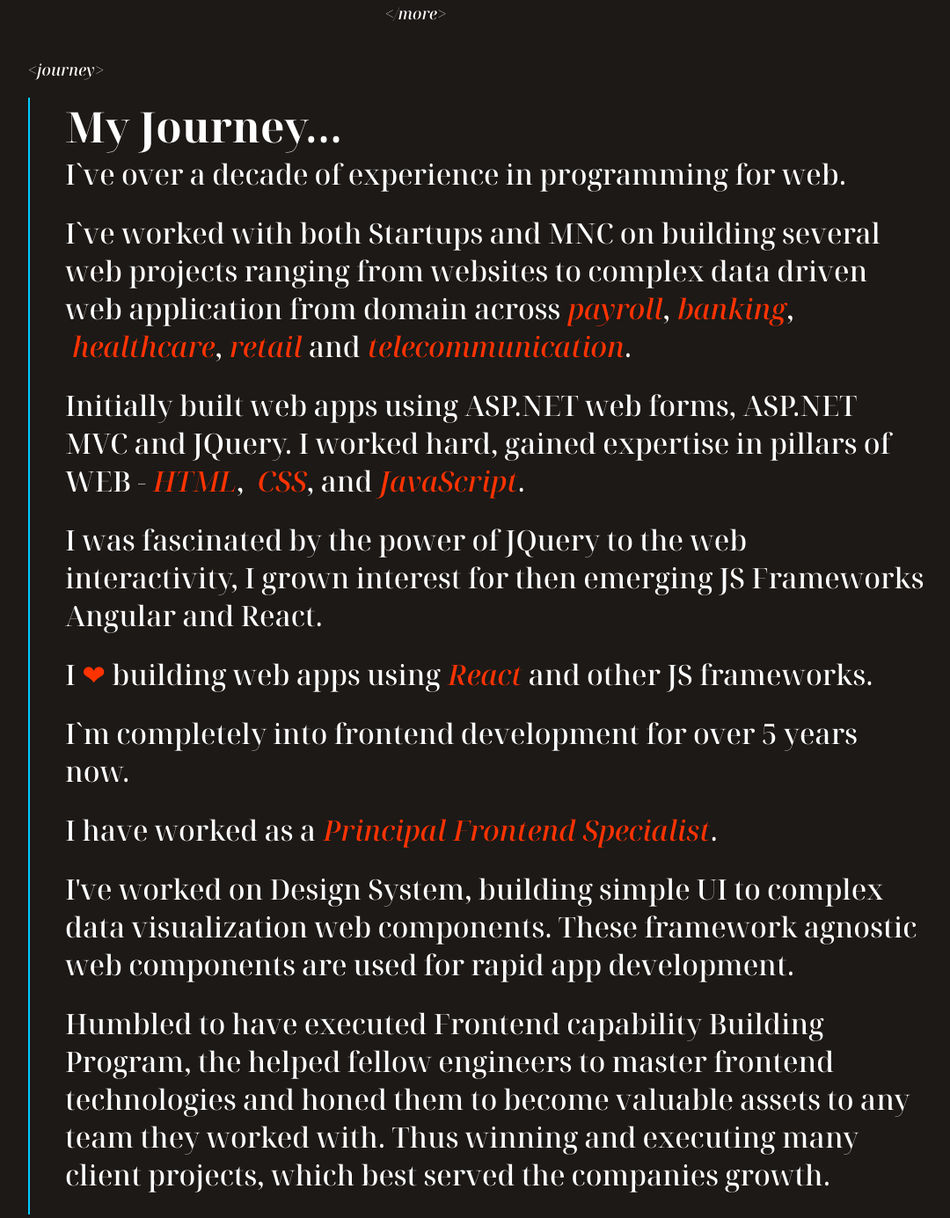
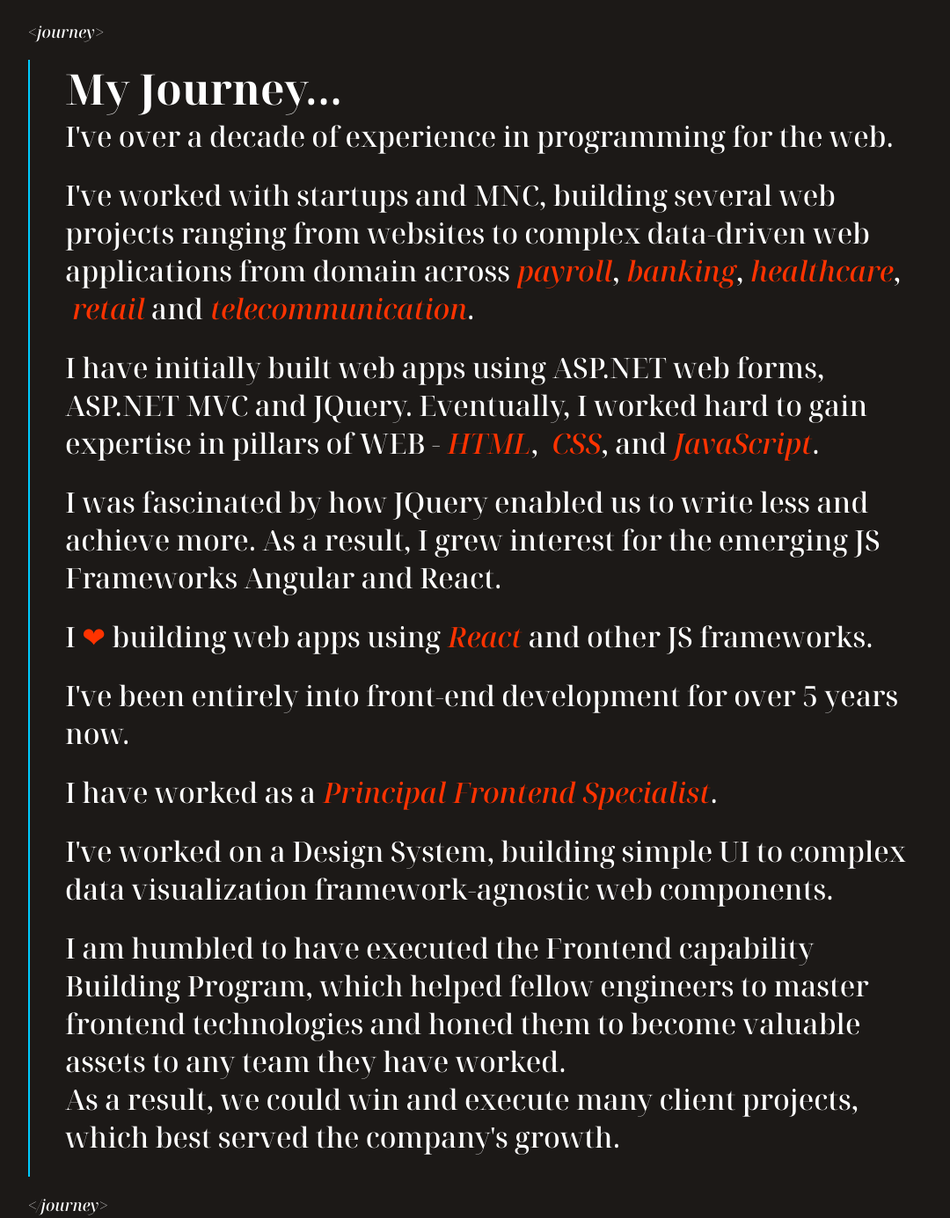
Before and after one commit to mesandhyahonnappa/sandhyahonnappa, a Gatsby site: page /about in a window 1280 px wide. Shown: the part 1013-2398 px from the top of the page at 88% size, without its empty margins (108-1188 px from the left). Built offline with nearby package versions, Linux system fonts and the light colour scheme; Gatsby itself is replaced by a stand-in of ours.

Commit message:
Phrase fix

```diff
--- a/src/pages/about/index.js
+++ b/src/pages/about/index.js
@@ -1,10 +1,10 @@
-import React from "react";
-import Block from "../../components/Block";
-import GigaText from "../../components/GigaText";
-import ImageProfile from "../../components/ImageProfile";
-import * as classes from "./about.module.scss";
-import GoNext from "../../components/GoNext";
-import Seo from "../../components/Seo";
+import React from "react"
+import Block from "../../components/Block"
+import GigaText from "../../components/GigaText"
+import ImageProfile from "../../components/ImageProfile"
+import * as classes from "./about.module.scss"
+import GoNext from "../../components/GoNext"
+import Seo from "../../components/Seo"
 
 const About = () => {
   return (
@@ -34,18 +34,17 @@ const About = () => {
               performant, easy to extend, modern UI application using Angular.
             </p> */}
             <p>
-              I enjoy working everything on Front-End, with extra fondness to
+              I enjoy on the Front-End ecosystems, with an extra fondness for
               Design and interactivity.
             </p>
             <p>
-              As of now I'm not the typical designer working on
-              Sketch/Illustrator, but I
+              I'm not the typical designer working on Sketch/Illustrator, but I
               <span style={{ color: "var(--complement)" }}> &#10084; </span>
               to design, engrossed in tweaking CSS, creating device ergonomic
               layouts.
             </p>
             <p>
-              Outside my work and learning I like to cook, read and spend time
+              Outside my work and learning, I like to cook, read, and spend time
               with my family.
             </p>
           </Block>
@@ -53,11 +52,11 @@ const About = () => {
         <div className={classes.journey}>
           <Block tag="journey">
             <h2>My Journey...</h2>
-            <p>I`ve over a decade of experience in programming for web.</p>
+            <p>I've over a decade of experience in programming for the web.</p>
             <p>
-              I`ve worked with both Startups and MNC on building several web
-              projects ranging from websites to complex data driven web
-              application from domain across
+              I've worked with startups and MNC, building several web projects
+              ranging from websites to complex data-driven web applications from
+              domain across
               <em className={classes.complementText}> payroll</em>,
               <em className={classes.complementText}> banking</em>,
               <em className={classes.complementText}> healthcare</em>,
@@ -65,16 +64,16 @@ const About = () => {
               <em className={classes.complementText}> telecommunication</em>.
             </p>
             <p>
-              Initially built web apps using ASP.NET web forms, ASP.NET MVC and
-              JQuery. I worked hard, gained expertise in pillars of WEB -
-              <em className={classes.complementText}> HTML</em>,{" "}
+              I have initially built web apps using ASP.NET web forms, ASP.NET
+              MVC and JQuery. Eventually, I worked hard to gain expertise in
+              pillars of WEB -<em className={classes.complementText}> HTML</em>,{" "}
               <em className={classes.complementText}> CSS</em>, and
               <em className={classes.complementText}> JavaScript</em>.
             </p>
             <p>
-              I was fascinated by the power of JQuery to the web interactivity,
-              I grown interest for then emerging JS Frameworks Angular and
-              React.
+              I was fascinated by how JQuery enabled us to write less and
+              achieve more. As a result, I grew interest for the emerging JS
+              Frameworks Angular and React.
             </p>
 
             <p>
@@ -84,7 +83,8 @@ const About = () => {
               frameworks.
             </p>
             <p>
-              I`m completely into frontend development for over 5 years now.
+              I've been entirely into front-end development for over 5 years
+              now.
             </p>
             <p>
               I have worked as a
@@ -95,16 +95,16 @@ const About = () => {
               .
             </p>
             <p>
-              I've worked on Design System, building simple UI to complex data
-              visualization web components. These framework agnostic web
-              components are used for rapid app development.
+              I've worked on a Design System, building simple UI to complex data
+              visualization framework-agnostic web components.
             </p>
             <p>
-              Humbled to have executed Frontend capability Building Program, the
-              helped fellow engineers to master frontend technologies and honed
-              them to become valuable assets to any team they worked with. Thus
-              winning and executing many client projects, which best served the
-              companies growth.
+              I am humbled to have executed the Frontend capability Building
+              Program, which helped fellow engineers to master frontend
+              technologies and honed them to become valuable assets to any team
+              they have worked.
+              <br /> As a result, we could win and execute many client projects,
+              which best served the company's growth.
             </p>
           </Block>
         </div>
@@ -113,7 +113,7 @@ const About = () => {
         </div>
       </div>
     </>
-  );
-};
+  )
+}
 
-export default About;
+export default About
```
Also changed, not shown: src/pages/skills/index.js (+26 -26 lines), src/pages/work/work.module.scss (+8 -0 lines).
